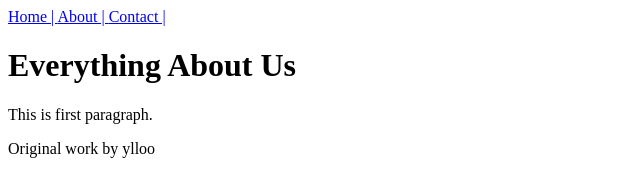
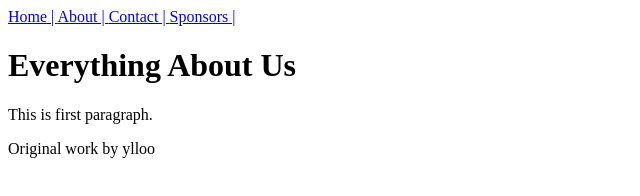
Before and after one commit to yuanjie8629/LearningGit, a plain HTML site: page About.html in a window 1280 px wide. Shown: the full height of the page, 0-640 px from the left. Drawn offline with Linux system fonts and the light colour scheme.

Commit message:
Add sponsor navigation

```diff
--- a/About.html
+++ b/About.html
@@ -5,6 +5,7 @@
       <a href = '#'> Home | </a>
       <a href = '#'> About | </a>
       <a href = '#'> Contact | </a>
+      <a href='#'>Sponsors | </a>
     </nav>
     <h1>Everything About Us</h1>
     <p>This is first paragraph.</p>
```
